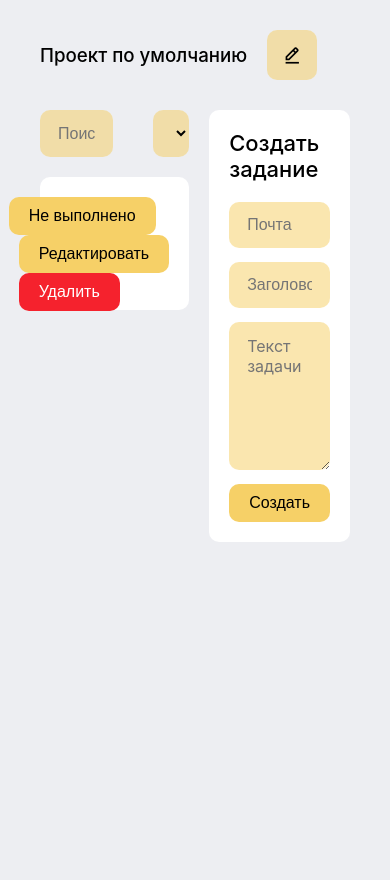
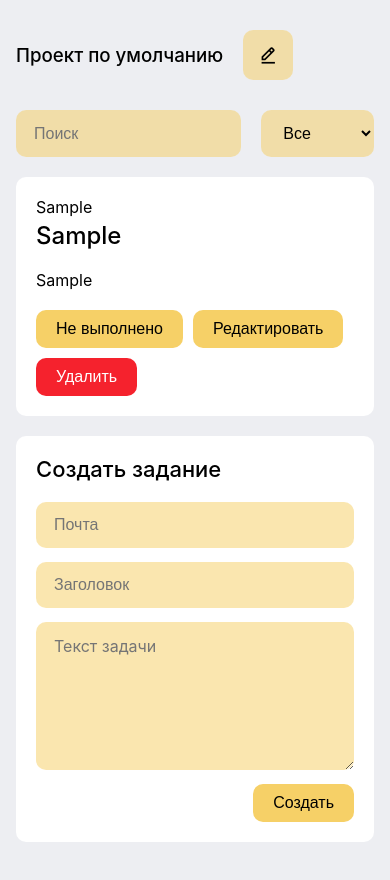
Before and after one commit to Crepiks/bultech-task, a Vue app: page / in a window 390 px wide. Both pictures are taken after typing "Sample", "Sample", "Sample" into the empty fields and a click on the button "Создать". Before the commit the page ends 844 px from the top, so only its background shows below. Built offline with nearby package versions, Linux system fonts and the light colour scheme.

Commit message:
feat: make page responsive

```diff
--- a/src/components/common/Header.vue
+++ b/src/components/common/Header.vue
@@ -66,6 +66,7 @@ export default {
 }
 
 .header__input {
+  max-width: 300px;
   margin-right: 20px;
 }
 
@@ -83,4 +84,10 @@ export default {
 .header__icon {
   font-size: 20px;
 }
+
+@media all and (max-width: 500px) {
+  .header {
+    padding: 30px 16px;
+  }
+}
 </style>
--- a/src/components/common/TaskCard.vue
+++ b/src/components/common/TaskCard.vue
@@ -1,24 +1,24 @@
 <template>
   <article class="task-card">
-    <div class="task-card__buttons-wrapper">
-      <base-button v-if="completed" @click="handleUncomplete">
-        Выполнено
-      </base-button>
-      <base-button v-else @click="handleComplete">Не выполнено</base-button>
-      <base-button class="task-card__edit-button" @click="handleEdit">
-        Редактировать
-      </base-button>
-      <base-button
-        danger
-        class="task-card__delete-button"
-        @click="handleDelete"
-      >
-        Удалить
-      </base-button>
-    </div>
     <span class="task-card__email">{{ email }}</span>
     <h3 class="task-card__title">{{ title }}</h3>
     <p class="task-card__text">{{ text }}</p>
+    <div class="task-card__buttons-wrapper">
+      <base-button
+        v-if="completed"
+        class="task-card__button"
+        @click="handleUncomplete"
+      >
+        Выполнено
+      </base-button>
+      <base-button v-else class="task-card__button" @click="handleComplete"
+        >Не выполнено</base-button
+      >
+      <base-button class="task-card__button" @click="handleEdit">
+        Редактировать
+      </base-button>
+      <base-button danger @click="handleDelete"> Удалить </base-button>
+    </div>
   </article>
 </template>
 
@@ -66,21 +66,18 @@ export default {
 
 <style scoped>
 .task-card {
-  position: relative;
   padding: 20px;
   background-color: white;
   border-radius: 10px;
 }
 
 .task-card__buttons-wrapper {
-  position: absolute;
-  top: 20px;
-  right: 20px;
+  margin-top: 20px;
 }
 
-.task-card__delete-button,
-.task-card__edit-button {
-  margin-left: 10px;
+.task-card__button {
+  margin-right: 10px;
+  margin-bottom: 10px;
 }
 
 .task-card__title {
--- a/src/views/Home.vue
+++ b/src/views/Home.vue
@@ -41,7 +41,7 @@
           @edit="handleTaskEdit(task.id)"
         />
       </div>
-      <div>
+      <aside class="home__aside">
         <create-task-form @submit="handleCreateTaskFormSubmit" />
         <edit-task-form
           v-if="task.id"
@@ -51,7 +51,7 @@
           class="home__edit-tasks-form"
           @submit="handleEditTaskFormSubmit"
         />
-      </div>
+      </aside>
     </div>
   </div>
 </template>
@@ -141,10 +141,9 @@ export default {
 
 <style scoped>
 .home__content {
-  padding: 0 40px;
+  padding: 0 40px 40px;
   display: grid;
   grid-template-columns: 3fr 2fr;
-  padding-bottom: 40px;
 }
 
 .home__tasks {
@@ -156,7 +155,7 @@ export default {
   display: grid;
   grid-template-columns: 2fr 1fr;
   justify-content: space-between;
-  column-gap: 40px;
+  column-gap: 20px;
 }
 
 .home__task-card {
@@ -170,4 +169,24 @@ export default {
 .home__edit-tasks-form {
   margin-top: 20px;
 }
+
+@media all and (max-width: 1000px) {
+  .home__content {
+    grid-template-columns: 1fr;
+  }
+
+  .home__tasks {
+    margin-right: 0;
+  }
+
+  .home__aside {
+    margin-top: 20px;
+  }
+}
+
+@media all and (max-width: 500px) {
+  .home__content {
+    padding: 0 16px 40px;
+  }
+}
 </style>
```
